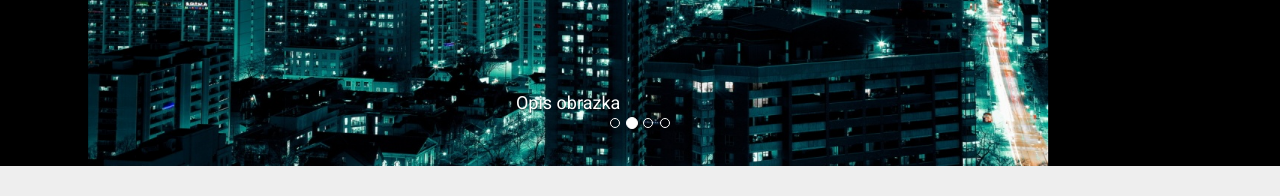
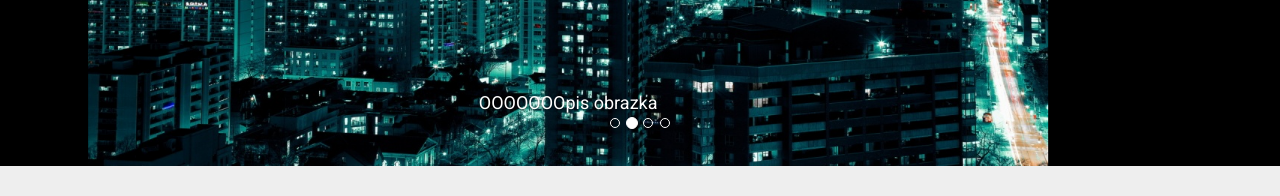
Before and after one commit to DorianStrzelec/Angular, a plain HTML site: page index.html in a window 1280 px wide. Shown: the part 374-570 px from the top of the page. Drawn offline with Linux system fonts and the light colour scheme.

Commit message:
Dodana taka i taka zmiana

```diff
--- a/index.html
+++ b/index.html
@@ -56,7 +56,7 @@
 				<div class="carousel-inner" role="listbox">
 					<div class="item active">
 						<img src="img/pierwszy_obrazek.jpg" alt="Obrazek 1">
-						<div class="carousel-caption">Opis obrazka</div>
+						<div class="carousel-caption">OOOOOOOpis obrazka</div>
 					</div>
 					<div class="item">
 						<img src="img/drugi_obrazek.jpg" alt="Obrazek 2">
```
